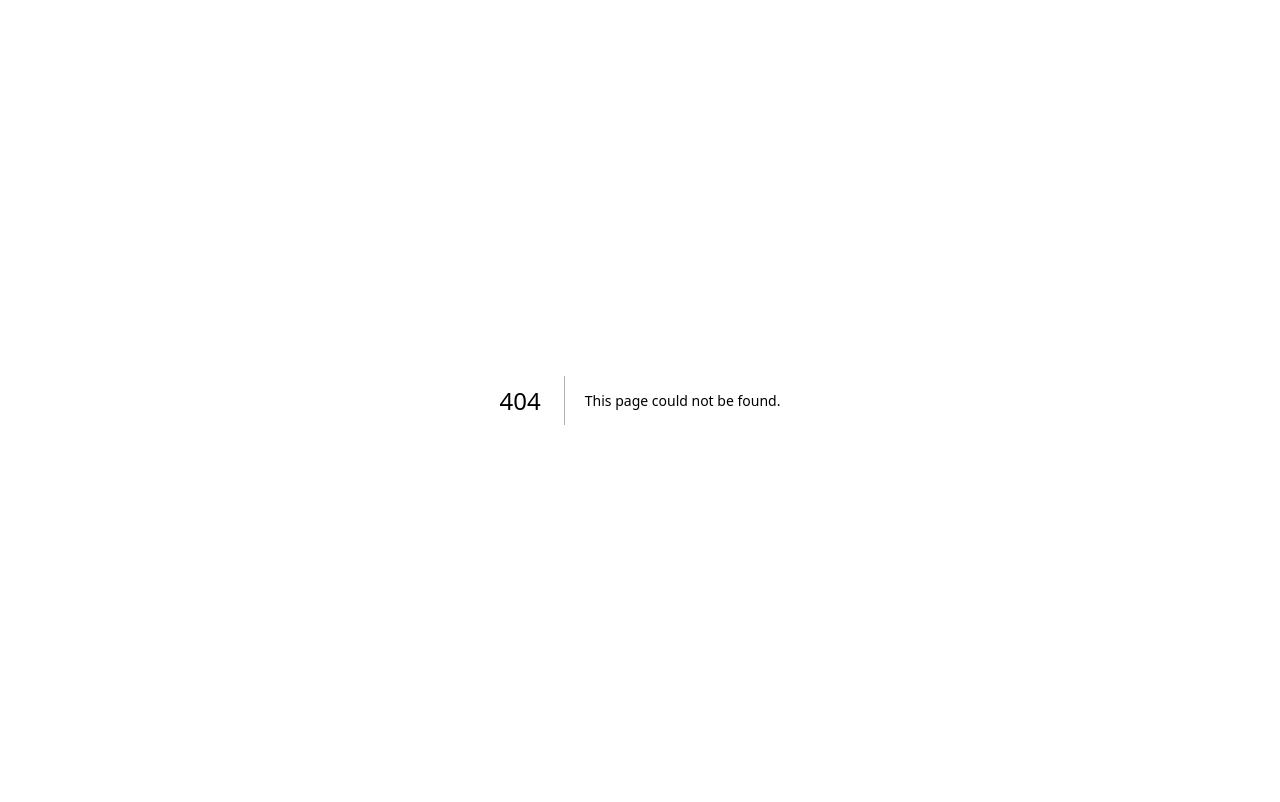
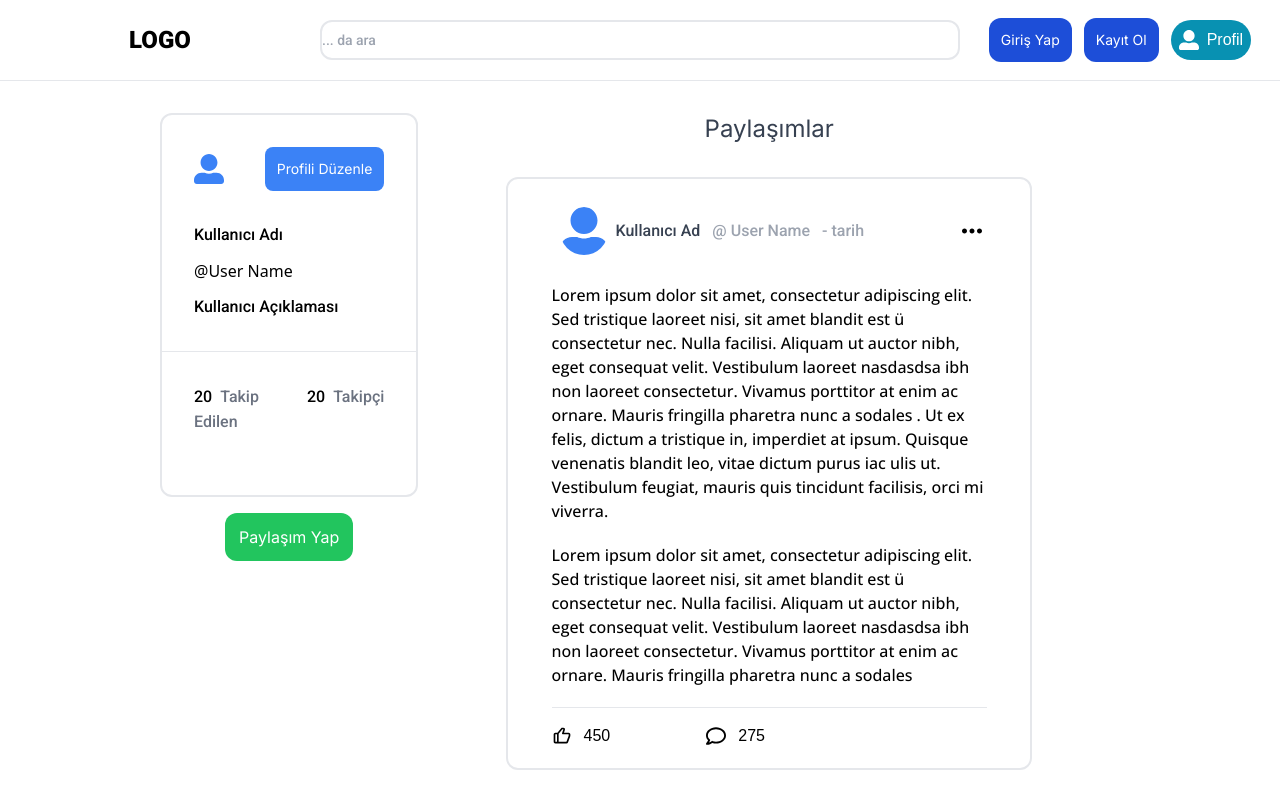
Before and after one commit to AhmetKasap/community-hub-mern-stack, a Next.js app in the folder client/: page /user/profile in a window 1280 px wide. Before the commit this address had no page. Built offline with nearby package versions, Linux system fonts and the light colour scheme; a web font is replaced by a local one.

Commit message:
profile componentss

```diff
--- a/client/app/globals.css
+++ b/client/app/globals.css
@@ -1,6 +1,7 @@
 @import url('https://fonts.googleapis.com/css2?family=REM:ital,wght@1,200&family=Roboto:wght@500;900&display=swap');
 @import url('https://fonts.googleapis.com/css2?family=REM:ital,wght@0,200;0,400;1,200&family=Roboto:wght@500;900&display=swap');
 @import url('https://fonts.googleapis.com/css2?family=Open+Sans:wght@500&family=REM:ital,wght@0,200;0,400;1,200&family=Roboto:wght@500;900&display=swap');
+@import url('https://fonts.googleapis.com/css2?family=Inter:wght@300&family=Open+Sans:wght@500&family=REM:ital,wght@0,200;0,400;1,200&family=Roboto:wght@500;900&display=swap');
 @tailwind base;
 @tailwind components;
 @tailwind utilities;
--- /dev/null
+++ b/client/app/user/profile/page.js
@@ -0,0 +1,28 @@
+import React from 'react'
+import Navbar from '@/components/home/Navbar'
+import EditProfile from '@/components/user/Profile'
+import Posts from '@/components/user/Posts'
+import Link from 'next/link'
+
+const page = () => {
+  return (
+    <>
+        <Navbar></Navbar>
+        <div className='flex flex-row w-3/4 mx-auto mt-8'>
+            <div className='basis-1/4'>
+                <EditProfile></EditProfile>
+
+
+
+            </div>
+            <div className='basis-3/4'>
+                <Posts></Posts>
+            </div>
+        </div>
+
+
+    </>
+  )
+}
+
+export default page
--- a/client/components/home/Login.js
+++ b/client/components/home/Login.js
@@ -15,7 +15,7 @@ const Login = () => {
   return (
     <>
 
-      <div id='toogle' className=' bg-slate-500 invisible fixed inset-0 flex flex-row items-center justify-center'>
+      <div id='toogle' className=' bg-gradient-to-r from-indigo-500 via-purple-500 to-pink-500 invisible fixed inset-0 flex flex-row items-center justify-center'>
         <div className='bg-white h-1/2 w-1/4 '>
 
           <div className='flex flex-row justify-between m-8 mt-12'>
--- a/client/components/home/Navbar.js
+++ b/client/components/home/Navbar.js
@@ -2,6 +2,7 @@ import Link from 'next/link'
 import React from 'react'
 import Login from './Login'
 import Register from './Register'
+import Bar from '../user/ProfileButton'
 
 const Navbar = () => {
   return (
@@ -17,6 +18,7 @@ const Navbar = () => {
             <ul className='flex flex-row justify-center items-center gap-3'>
                 <Login></Login>
                 <Register></Register>
+                <Bar></Bar>
             </ul>
          </div>
        </div>
--- a/client/components/home/Register.js
+++ b/client/components/home/Register.js
@@ -14,7 +14,7 @@ const Register = () => {
 
   return (
     <>
-      <div id='toogle1' className=' bg-slate-500 invisible fixed inset-0 flex flex-row items-center justify-center'>
+      <div id='toogle1' className=' bg-gradient-to-r from-indigo-500 via-purple-500 to-pink-500 invisible fixed inset-0 flex flex-row items-center justify-center'>
         <div className='bg-white h-auto w-1/4 '>
 
           <div className='flex flex-row justify-between m-8 mt-12'>
--- /dev/null
+++ b/client/components/user/AddPost.js
@@ -0,0 +1,18 @@
+import React from 'react'
+
+const AddPost = () => {
+    return (
+        <>
+            <div className='flex flex-col '>
+                <h1 className='text-center font-inter text-blue-700 mb-8 text-2xl'>Bir Şeyler Paylaş</h1>
+                <textarea className='border-2 focus:border-gray-200 outline-none text-lg font-inter text-gray-900' />
+                <div className='text-center'>
+                    <button className='mt-4 bg-blue-500 hover:bg-blue-600 p-3 rounded-xl text-white w-24'>Paylaş</button>
+                </div>
+            </div>
+
+        </>
+    )
+}
+
+export default AddPost
--- /dev/null
+++ b/client/components/user/Posts.js
@@ -0,0 +1,65 @@
+import React from 'react'
+import { FaUserAlt, FaRegComment } from "react-icons/fa";
+import { BiDotsHorizontalRounded, BiLike } from "react-icons/bi";
+import Link from 'next/link';
+
+
+const Posts = () => {
+    return (
+        <>
+
+            <div className='flex flex-col '>
+                <h1 className='text-center font-inter text-gray-700 mb-8 text-2xl'>Paylaşımlar</h1>
+                <div className=' w-3/4 mx-auto h-auto border-2 rounded-xl mb-8'>
+                    <div className=' w-5/6 mx-auto mt-5 mb-5'>
+                        <div className='flex flex-row items-center justify-between '>
+                            <div className='flex flex-row items-center'>
+                                <FaUserAlt className='rounded-full w-12 h-12 m-2 text-blue-500'></FaUserAlt>
+                                <h1 className='font-roboto text-gray-700'>Kullanıcı Ad</h1>
+                                <h1 className='font-roboto text-gray-400 ml-3 '>@ User Name</h1>
+                                <h1 className='font-roboto text-gray-400 font-light ml-3'> - tarih</h1>
+                            </div>
+                            <button ><BiDotsHorizontalRounded className='text-3xl'></BiDotsHorizontalRounded></button>
+                        </div>
+
+                        <Link href="/detay" >
+                            <div className='mt-5 mb-5'>
+                                <p className='font-opsenSans '>
+                                    Lorem ipsum dolor sit amet, consectetur adipiscing elit. Sed tristique laoreet nisi, sit amet blandit est ü
+                                    consectetur nec. Nulla facilisi. Aliquam ut auctor nibh, eget consequat velit. Vestibulum laoreet nasdasdsa
+                                    ibh non laoreet consectetur. Vivamus porttitor at enim ac ornare. Mauris fringilla pharetra nunc a sodales
+                                    . Ut ex felis, dictum a tristique in, imperdiet at ipsum. Quisque venenatis blandit leo, vitae dictum purus iac
+                                    ulis ut. Vestibulum feugiat, mauris quis tincidunt facilisis, orci mi viverra.
+                                </p>
+
+                                <p className='font-opsenSans mt-5'>
+                                    Lorem ipsum dolor sit amet, consectetur adipiscing elit. Sed tristique laoreet nisi, sit amet blandit est ü
+                                    consectetur nec. Nulla facilisi. Aliquam ut auctor nibh, eget consequat velit. Vestibulum laoreet nasdasdsa
+                                    ibh non laoreet consectetur. Vivamus porttitor at enim ac ornare. Mauris fringilla pharetra nunc a sodales
+
+                                </p>
+                            </div>
+                        </Link>
+
+                        <hr></hr>
+                        <div className='mt-4 flex flex-row gap-24'>
+                            <Link href='/' className='flex flex-row items-center focus:text-red-500'>
+                                <BiLike className='text-xl'></BiLike>
+                                <span className='ml-3 font-rem'>450</span>
+                            </Link>
+
+                            <Link href="/" className='flex flex-row items-center focus:text-blue-500'>
+                                <FaRegComment className='text-xl'></FaRegComment>
+                                <span className='ml-3 font-rem'>275</span>
+                            </Link>
+                        </div>
+                    </div>
+                </div>
+            </div>
+
+
+        </>
+    )
+}
+
+export default Posts
--- /dev/null
+++ b/client/components/user/Profile.js
@@ -0,0 +1,95 @@
+'use client'
+import React from 'react'
+import { FaUserAlt } from "react-icons/fa";
+import Link from 'next/link';
+
+const Profile = () => {
+    const toogleButton = () => {
+        document.getElementById('togg').style.visibility="visible";
+      }
+
+      const dropToggle  = () => {
+        document.getElementById('togg').style.visibility="hidden";
+      }
+
+
+  return (
+    <>
+        <div className='basis-1/4 border-2 rounded-xl h-96 '>
+                    <div className='flex flex-row justify-between m-8 items-center'>
+                        <FaUserAlt className='text-3xl text-blue-500'></FaUserAlt>
+                        <button onClick={ () => toogleButton() } className='bg-blue-500 hover:bg-blue-600 text-white text-sm p-3 rounded-lg '>Profili Düzenle</button>
+
+
+
+
+                    </div>
+                    <div className='flex flex-col m-8'>
+                        <h1 className='font-roboto mb-3'>Kullanıcı Adı </h1>
+                        <h1 className='font-sans mb-3'>@User Name </h1>
+                        <h1 className='font-roboto'>Kullanıcı Açıklaması</h1>
+                    </div>
+                    <hr></hr>
+                    <div className='m-8 mt-8 flex flex-row gap-12'>
+                        <Link href="/">
+                            <span className='font-roboto mr-2 text-black'>20</span>
+                            <span className="font-roboto text-gray-500">Takip Edilen</span>
+                        </Link>
+
+                        <Link href="/">
+                            <span className='font-roboto mr-2 text-black'>20</span>
+                            <span className="font-roboto text-gray-500">Takipçi</span>
+                        </Link>
+                    </div>
+        </div>
+
+        <div className='text-center'>
+            <button  className='mt-4 bg-green-500 hover:bg-green-600 p-3 rounded-xl text-white w-32'>Paylaşım Yap</button>
+        </div>
+
+
+
+
+
+        <div id='togg' className=' bg-gradient-to-r from-indigo-500 via-purple-500 to-pink-500 invisible fixed inset-0 flex flex-row items-center justify-center'>
+        <div className='bg-white h-1/2 w-1/4 '>
+
+          <div className='flex flex-row justify-between m-8 mt-12'>
+            <h1 className='font-roboto text-2xl text-gray-700'>Profil Düzenle</h1>
+            <button className='text-sm text-white font-roboto bg-gray-700 hover:bg-black p-3 rounded-lg'  onClick={ () => dropToggle() } > Kapat </button>
+          </div>
+
+          <div className='flex flex-col mt-8 m-8'>
+            <label htmlFor='name' className='text-gray-700 font-roboto mb-4 text-lg'>Ad Soyad</label>
+            <input id="name" type='text' className='h-10 border-2 border-gray-200 focus:border-4 outline-none rounded-lg bg-slate-50  font-roboto'></input>
+
+            <label htmlFor='username' className='text-gray-700 font-roboto mb-4 text-lg mt-4'>Kullanıcı Adı</label>
+            <input id="username" type='text' className='h-10 border-2 border-gray-200 focus:border-4 outline-none rounded-lg bg-slate-50  font-roboto'></input>
+
+            <label htmlFor='text' className='text-gray-700 font-roboto mb-4 text-lg mt-4'>Açıklama</label>
+            <input id="text" type='text' className='h-10 border-2 border-gray-200 focus:border-4 outline-none rounded-lg bg-slate-50  font-roboto'></input>
+
+
+
+            <div className=' flex flex-col items-center justify-center'>
+              <Link href="/user/login"><button className='bg-blue-700 hover:bg-blue-800 text-sm text-white p-3 rounded-lg mt-8 w-24 '>Kaydet</button></Link>
+
+            </div>
+
+          </div>
+
+        </div>
+      </div>
+
+
+
+
+
+
+
+
+    </>
+  )
+}
+
+export default Profile
--- /dev/null
+++ b/client/components/user/ProfileButton.js
@@ -0,0 +1,19 @@
+import React from 'react'
+import { FaUserAlt } from "react-icons/fa";
+import Link from 'next/link';
+
+const Bar = () => {
+  return (
+    <>
+      <Link href='/user/profile'>
+        <button className='bg-cyan-600 hover:bg-cyan-700 p-2 rounded-full  flex flex-row items-center justify-center gap-2'>
+              <FaUserAlt className='text-xl text-white'></FaUserAlt>
+              <span className='text-white font-rem'>Profil</span>
+          </button>
+      </Link>
+
+    </>
+  )
+}
+
+export default Bar
--- a/client/tailwind.config.js
+++ b/client/tailwind.config.js
@@ -15,7 +15,8 @@ module.exports = {
       fontFamily:{
         roboto : ['Roboto', "sans-serif"],
         rem : ['REM', 'sans-serif'],
-        opsenSans : ['Open Sans', 'sans-serif']
+        opsenSans : ['Open Sans', 'sans-serif'],
+        inter : ['Inter', 'sans-serif']
       }
     },
   },
```
